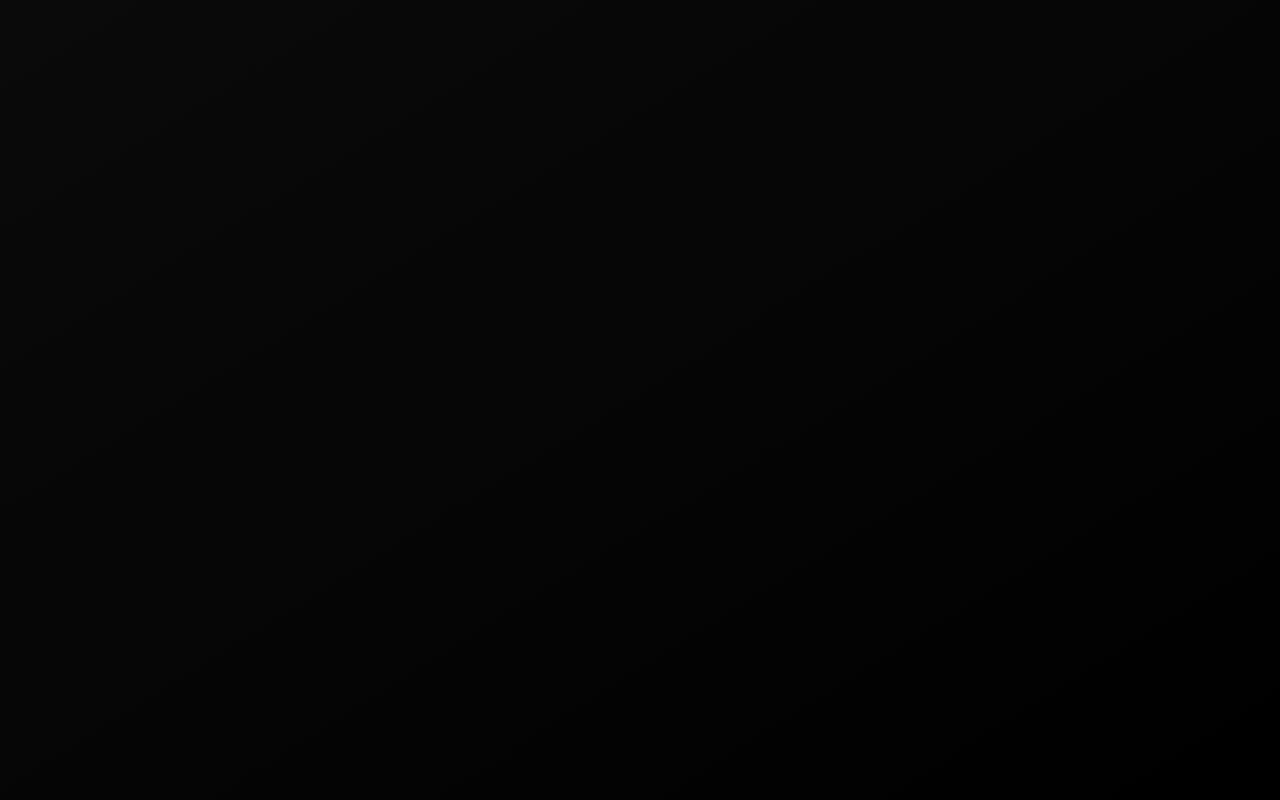
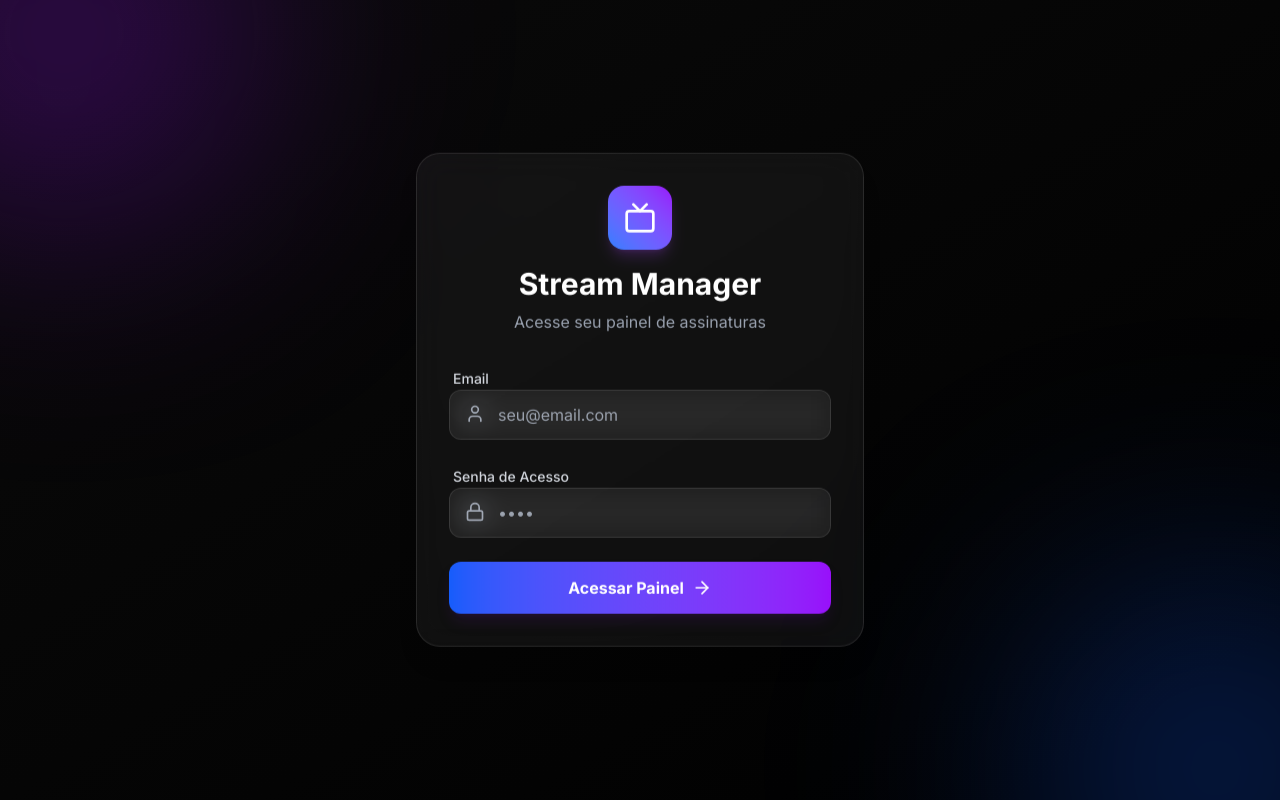
Before and after one commit to junior007x9/stream-manager, a Next.js app: page / in a window 1280 px wide. Built offline with nearby package versions, Linux system fonts and the light colour scheme; no server answers.

Commit message:
Fix: Correção Tela Preta PWA

```diff
--- a/app/components/InstallPWA.tsx
+++ b/app/components/InstallPWA.tsx
@@ -1,68 +1,64 @@
-'use client';
+'use client'; // <--- ISSO É OBRIGATÓRIO NA PRIMEIRA LINHA
 
 import { useEffect, useState } from 'react';
 import { X, Download, Share } from 'lucide-react';
 
 export default function InstallPWA() {
+  // Começamos com null para não quebrar no servidor
+  const [isMounted, setIsMounted] = useState(false);
   const [supportsPWA, setSupportsPWA] = useState(false);
   const [promptInstall, setPromptInstall] = useState<any>(null);
   const [isIOS, setIsIOS] = useState(false);
   const [showInstructions, setShowInstructions] = useState(false);
 
   useEffect(() => {
-    // Detecta se é iOS
-    const isIosDevice = /iPad|iPhone|iPod/.test(navigator.userAgent) && !(window as any).MSStream;
+    setIsMounted(true); // Só agora sabemos que estamos no navegador
+
+    // Detecta iOS
+    const userAgent = window.navigator.userAgent.toLowerCase();
+    const isIosDevice = /iphone|ipad|ipod/.test(userAgent);
     setIsIOS(isIosDevice);
 
-    // Detecta Android/Chrome (Evento beforeinstallprompt)
+    // Detecta Android/Chrome
     const handler = (e: any) => {
       e.preventDefault();
       setPromptInstall(e);
       setSupportsPWA(true);
     };
-
     window.addEventListener('beforeinstallprompt', handler);
-
-    // Se já estiver instalado (Standalone), não mostra nada
-    if (window.matchMedia('(display-mode: standalone)').matches) {
-      setSupportsPWA(false);
-    }
 
     return () => window.removeEventListener('beforeinstallprompt', handler);
   }, []);
 
-  const handleInstallClick = (e: any) => {
-    e.preventDefault();
+  const handleInstallClick = () => {
     if (isIOS) {
-      // No iOS mostramos as instruções
       setShowInstructions(true);
     } else if (promptInstall) {
-      // No Android forçamos o prompt nativo
       promptInstall.prompt();
     }
   };
 
-  // Se não suportar instalação ou já estiver instalado, não mostra nada (exceto se for iOS na web)
+  // Se não carregou ainda, não mostra nada (evita tela preta)
+  if (!isMounted) return null;
+
+  // Se já estiver instalado (Standalone), esconde o botão
+  if (window.matchMedia('(display-mode: standalone)').matches) return null;
+
+  // Se não for PWA e nem iOS, tchau
   if (!supportsPWA && !isIOS) return null;
-
-  // Verifica se está rodando no navegador (não instalado) para mostrar no iOS
-  if (isIOS && (window.navigator as any).standalone) return null;
 
   return (
     <>
-      {/* BARRA FIXA NO RODAPÉ CONVIDANDO PARA INSTALAR */}
-      {(!showInstructions) && (
+      {/* BARRA FIXA */}
+      {!showInstructions && (
         <div className="fixed bottom-4 left-4 right-4 z-50 animate-float">
-          <div className="glass-card p-4 rounded-2xl border border-blue-500/30 bg-black/80 backdrop-blur-md shadow-2xl flex items-center justify-between gap-4">
+          <div className="glass-card p-4 rounded-2xl border border-blue-500/30 bg-black/90 backdrop-blur-md shadow-2xl flex items-center justify-between gap-4">
             <div className="flex flex-col">
-              <p className="text-white font-bold text-sm">Instalar Aplicativo</p>
-              <p className="text-gray-400 text-xs">Acesse suas senhas mais rápido!</p>
+              <p className="text-white font-bold text-sm">Instalar App</p>
+              <p className="text-gray-400 text-xs">Acesso rápido e sem erros</p>
             </div>
             <div className="flex gap-2">
-               <button
-                onClick={() => setSupportsPWA(false)} // Fecha temporariamente
-                className="p-2 text-gray-400 hover:text-white"
-              >
+              <button onClick={() => setSupportsPWA(false)} className="p-2 text-gray-400 hover:text-white">
                 <X size={20} />
               </button>
               <button
@@ -76,26 +72,22 @@ export default function InstallPWA() {
         </div>
       )}
 
-      {/* MODAL DE INSTRUÇÕES PARA IPHONE (iOS) */}
+      {/* MODAL IOS */}
       {showInstructions && (
-        <div className="fixed inset-0 bg-black/90 z-[60] flex items-end pb-10 justify-center p-4 backdrop-blur-sm" onClick={() => setShowInstructions(false)}>
+        <div
+          className="fixed inset-0 bg-black/90 z-[60] flex items-end pb-10 justify-center p-4 backdrop-blur-sm"
+          onClick={() => setShowInstructions(false)}
+        >
            <div className="glass-card w-full max-w-sm p-6 rounded-3xl border border-white/20 animate-bounce-up" onClick={e => e.stopPropagation()}>
               <div className="flex justify-between items-center mb-4">
                 <h3 className="text-lg font-bold text-white">Instalar no iPhone</h3>
                 <button onClick={() => setShowInstructions(false)}><X className="text-gray-400" /></button>
               </div>
               <div className="space-y-4 text-sm text-gray-300">
-                 <p className="flex items-center gap-2">1. Toque no botão de <strong>Compartilhar</strong> <Share size={16} className="text-blue-400" /></p>
-                 <p className="flex items-center gap-2">2. Role para baixo e toque em <span className="bg-white/20 px-2 py-0.5 rounded text-white font-bold text-xs">Adicionar à Tela de Início</span></p>
-                 <p className="flex items-center gap-2">3. Confirme clicando em <strong>Adicionar</strong>.</p>
+                 <p className="flex items-center gap-2">1. Toque em <strong>Compartilhar</strong> <Share size={16} className="text-blue-400" /></p>
+                 <p className="flex items-center gap-2">2. Role e toque em <span className="bg-white/20 px-2 py-0.5 rounded text-white font-bold text-xs">Adicionar à Tela de Início</span></p>
+                 <p className="flex items-center gap-2">3. Clique em <strong>Adicionar</strong>.</p>
               </div>
-              <div className="mt-6 text-center text-xs text-gray-500">
-                 Toque em qualquer lugar para fechar
-              </div>
-           </div>
-           {/* Setinha apontando para baixo (geralmente onde fica o botão share no safari) */}
-           <div className="absolute bottom-2 left-1/2 -translate-x-1/2 text-white animate-bounce">
-              ⬇️
            </div>
         </div>
       )}
--- a/app/page.tsx
+++ b/app/page.tsx
@@ -1,54 +1,112 @@
-import type { Metadata, Viewport } from "next";
-import { Inter } from "next/font/google";
-import "./globals.css";
-import InstallPWA from "@/components/InstallPWA";
+'use client';
 
-const inter = Inter({ subsets: ["latin"] });
+import { useState } from 'react';
+import { useRouter } from 'next/navigation';
+import { supabase } from '@/lib/supabase';
+import { Lock, User, ArrowRight, Tv } from 'lucide-react';
 
-export const metadata: Metadata = {
-  title: "Stream Manager",
-  description: "Gerencie suas assinaturas de streaming (Netflix, HBO, Disney+).",
-  manifest: "/manifest.json",
-  icons: {
-    icon: "/favicon.ico",
-    apple: "/favicon.ico",
-  },
-  // ISSO AQUI FAZ FICAR BONITO NO WHATSAPP
-  openGraph: {
-    title: "Stream Manager",
-    description: "Acesse suas senhas e faturas dos streams.",
-    url: "https://stream-manager-junior.vercel.app",
-    siteName: "Stream Manager",
-    locale: "pt_BR",
-    type: "website",
-  },
-};
+export default function LoginPage() {
+  const router = useRouter();
+  const [email, setEmail] = useState('');
+  const [password, setPassword] = useState('');
+  const [loading, setLoading] = useState(false);
+  const [error, setError] = useState('');
 
-export const viewport: Viewport = {
-  themeColor: "#000000",
-  width: "device-width",
-  initialScale: 1,
-  maximumScale: 1,
-  userScalable: false, // Impede dar zoom (parece app nativo)
-};
+  const handleLogin = async (e: React.FormEvent) => {
+    e.preventDefault();
+    setLoading(true);
+    setError('');
 
-export default function RootLayout({
-  children,
-}: Readonly<{
-  children: React.ReactNode;
-}>) {
+    try {
+      // Busca o usuário na nossa tabela personalizada 'subscribers'
+      const { data, error } = await supabase
+        .from('subscribers')
+        .select('*')
+        .eq('email', email)
+        .eq('password_key', password)
+        .single();
+
+      if (error || !data) {
+        throw new Error('Credenciais inválidas. Tente novamente.');
+      }
+
+      // Salva o usuário no localStorage para persistência simples (sessão rápida)
+      localStorage.setItem('stream_user', JSON.stringify(data));
+
+      // Redireciona
+      router.push('/dashboard');
+    } catch (err: any) {
+      setError(err.message);
+    } finally {
+      setLoading(false);
+    }
+  };
+
   return (
-    <html lang="pt-BR">
-      <head>
-        {/* Garante compatibilidade com iOS antigo */}
-        <meta name="apple-mobile-web-app-capable" content="yes" />
-        <meta name="apple-mobile-web-app-status-bar-style" content="black-translucent" />
-      </head>
-      <body className={inter.className}>
-        {children}
-        {/* O Robô de Instalação entra aqui */}
-        <InstallPWA />
-      </body>
-    </html>
+    <div className="min-h-screen flex items-center justify-center p-4 relative overflow-hidden">
+      {/* Elementos de fundo decorativos (Glow) */}
+      <div className="absolute top-[-20%] left-[-10%] w-96 h-96 bg-purple-600/30 rounded-full blur-[128px]" />
+      <div className="absolute bottom-[-20%] right-[-10%] w-96 h-96 bg-blue-600/30 rounded-full blur-[128px]" />
+
+      <div className="glass-card w-full max-w-md p-8 rounded-3xl relative z-10 animate-float">
+        <div className="text-center mb-8">
+          <div className="inline-flex items-center justify-center w-16 h-16 rounded-2xl bg-gradient-to-tr from-blue-500 to-purple-600 mb-4 shadow-lg shadow-purple-500/20">
+            <Tv className="text-white w-8 h-8" />
+          </div>
+          <h1 className="text-3xl font-bold text-white mb-2">Stream Manager</h1>
+          <p className="text-gray-400">Acesse seu painel de assinaturas</p>
+        </div>
+
+        <form onSubmit={handleLogin} className="space-y-6">
+          <div className="space-y-2">
+            <label className="text-sm font-medium text-gray-300 ml-1">Email</label>
+            <div className="relative">
+              <User className="absolute left-4 top-3.5 text-gray-400 w-5 h-5" />
+              <input
+                type="email"
+                placeholder="seu@email.com"
+                value={email}
+                onChange={(e) => setEmail(e.target.value)}
+                className="glass-input w-full pl-12 pr-4 py-3 rounded-xl transition-all"
+                required
+              />
+            </div>
+          </div>
+
+          <div className="space-y-2">
+            <label className="text-sm font-medium text-gray-300 ml-1">Senha de Acesso</label>
+            <div className="relative">
+              <Lock className="absolute left-4 top-3.5 text-gray-400 w-5 h-5" />
+              <input
+                type="password"
+                placeholder="••••"
+                value={password}
+                onChange={(e) => setPassword(e.target.value)}
+                className="glass-input w-full pl-12 pr-4 py-3 rounded-xl transition-all"
+                required
+              />
+            </div>
+          </div>
+
+          {error && (
+            <div className="p-3 rounded-lg bg-red-500/10 border border-red-500/20 text-red-200 text-sm text-center">
+              {error}
+            </div>
+          )}
+
+          <button
+            type="submit"
+            disabled={loading}
+            className="w-full bg-gradient-to-r from-blue-600 to-purple-600 hover:from-blue-500 hover:to-purple-500 text-white font-bold py-3.5 rounded-xl shadow-lg shadow-purple-900/20 transition-all transform hover:scale-[1.02] active:scale-[0.98] flex items-center justify-center gap-2"
+          >
+            {loading ? 'Entrando...' : (
+              <>
+                Acessar Painel <ArrowRight size={20} />
+              </>
+            )}
+          </button>
+        </form>
+      </div>
+    </div>
   );
 }
```
